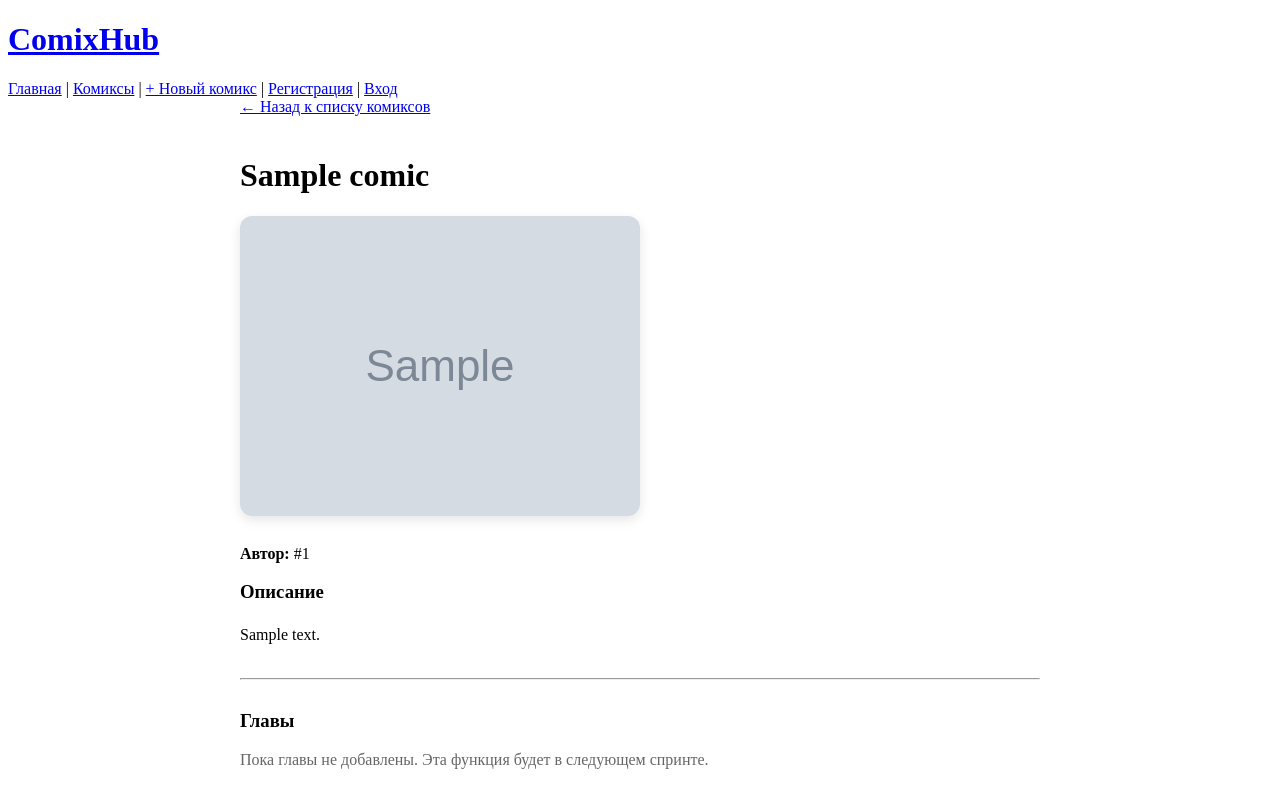
After one commit to Tevtonix/ComixHub, a FastAPI app: template app/templates/comic_detail.html in a window 1280 px wide. The commit adds this page. Run offline with FastAPI, Linux system fonts and the light colour scheme; the template is opened without the code that fills it: most values are stand-ins (such as "Sample title", 1, 10 or a date in 2020); grey boxes marked "Sample" are stand-in pictures; parts of the project's set-up code (start-up, migrations or seed data) failed here and were passed over.

Commit message:
feat: add comic detail page with cover display

```diff
--- /dev/null
+++ b/app/templates/comic_detail.html
@@ -0,0 +1,37 @@
+{% extends "base.html" %}
+
+{% block content %}
+<div style="max-width: 800px; margin: 0 auto;">
+
+    <a href="/comics/" style="display: inline-block; margin-bottom: 20px;">← Назад к списку комиксов</a>
+
+    <h1>{{ comic.title }}</h1>
+
+    {% if comic.cover_image %}
+        <img src="{{ comic.cover_image }}"
+             alt="{{ comic.title }}"
+             style="max-width: 100%; border-radius: 12px; box-shadow: 0 4px 12px rgba(0,0,0,0.1);">
+    {% else %}
+        <div style="width: 100%; height: 400px; background: #f0f0f0; border-radius: 12px;
+                    display: flex; align-items: center; justify-content: center; font-size: 1.2em;">
+            Обложка отсутствует
+        </div>
+    {% endif %}
+
+    <div style="margin-top: 25px;">
+        <p><strong>Автор:</strong> #{{ comic.author_id }}</p>
+        {% if comic.description %}
+            <h3>Описание</h3>
+            <p style="line-height: 1.6;">{{ comic.description }}</p>
+        {% endif %}
+    </div>
+
+    <hr style="margin: 30px 0;">
+
+    <h3>Главы</h3>
+    <p style="color: #666;">Пока главы не добавлены. Эта функция будет в следующем спринте.</p>
+
+    <!-- Здесь позже появятся главы и комментарии -->
+
+</div>
+{% endblock %}
--- a/app/templates/index.html
+++ b/app/templates/index.html
@@ -22,7 +22,11 @@
                     Нет обложки
                 </div>
             {% endif %}
-            <h4>{{ comic.title }}</h4>
+            <h4>
+                <a href="/comics/{{ comic.id }}" style="text-decoration: none; color: inherit;">
+                    {{ comic.title }}
+                </a>
+            </h4>
             <small>Автор #{{ comic.author_id }}</small>
             <p style="font-size: 0.9em;">{{ comic.description|truncate(80) }}</p>
         </div>
```
Also changed, not shown: app/routers/comics.py (+19 -0 lines).
